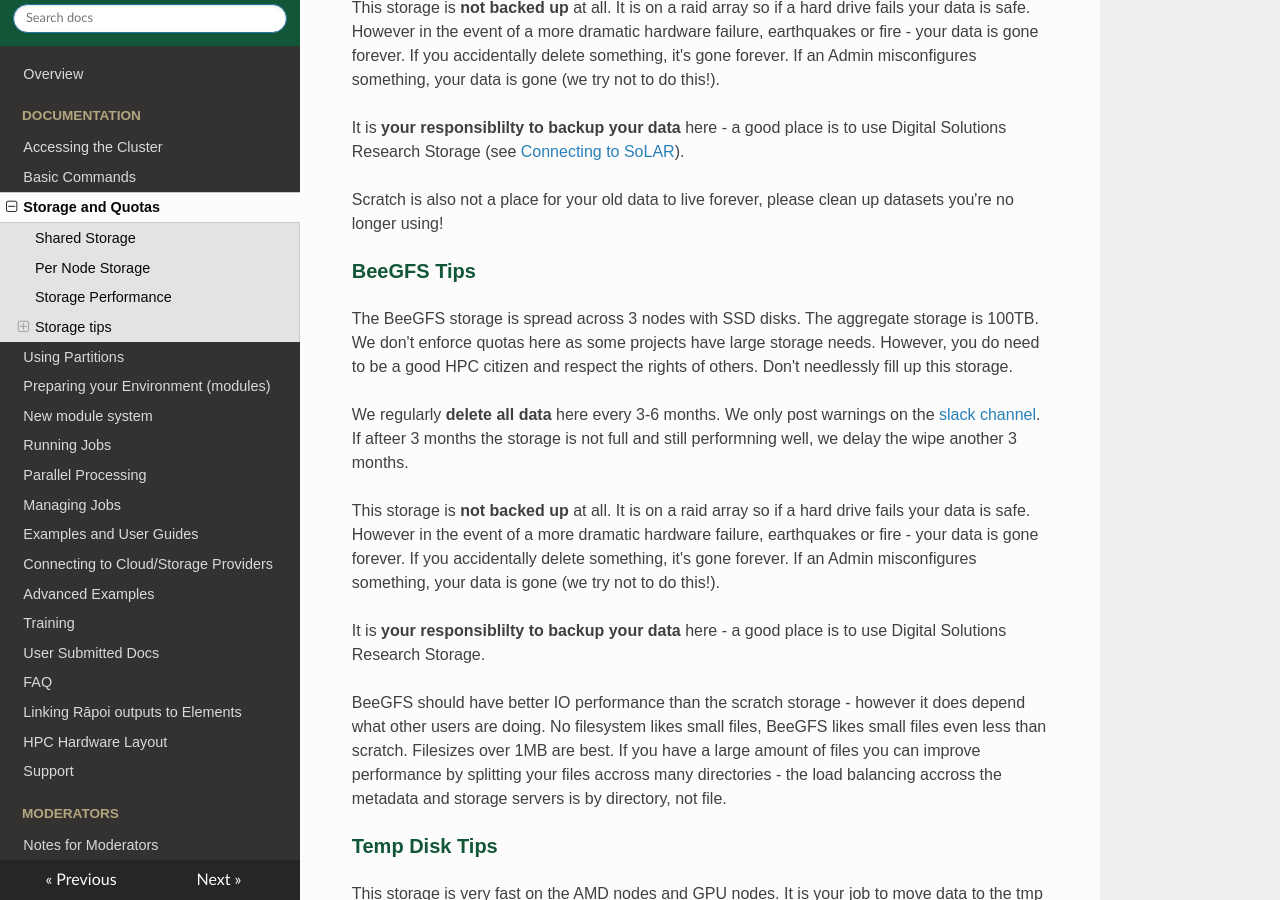
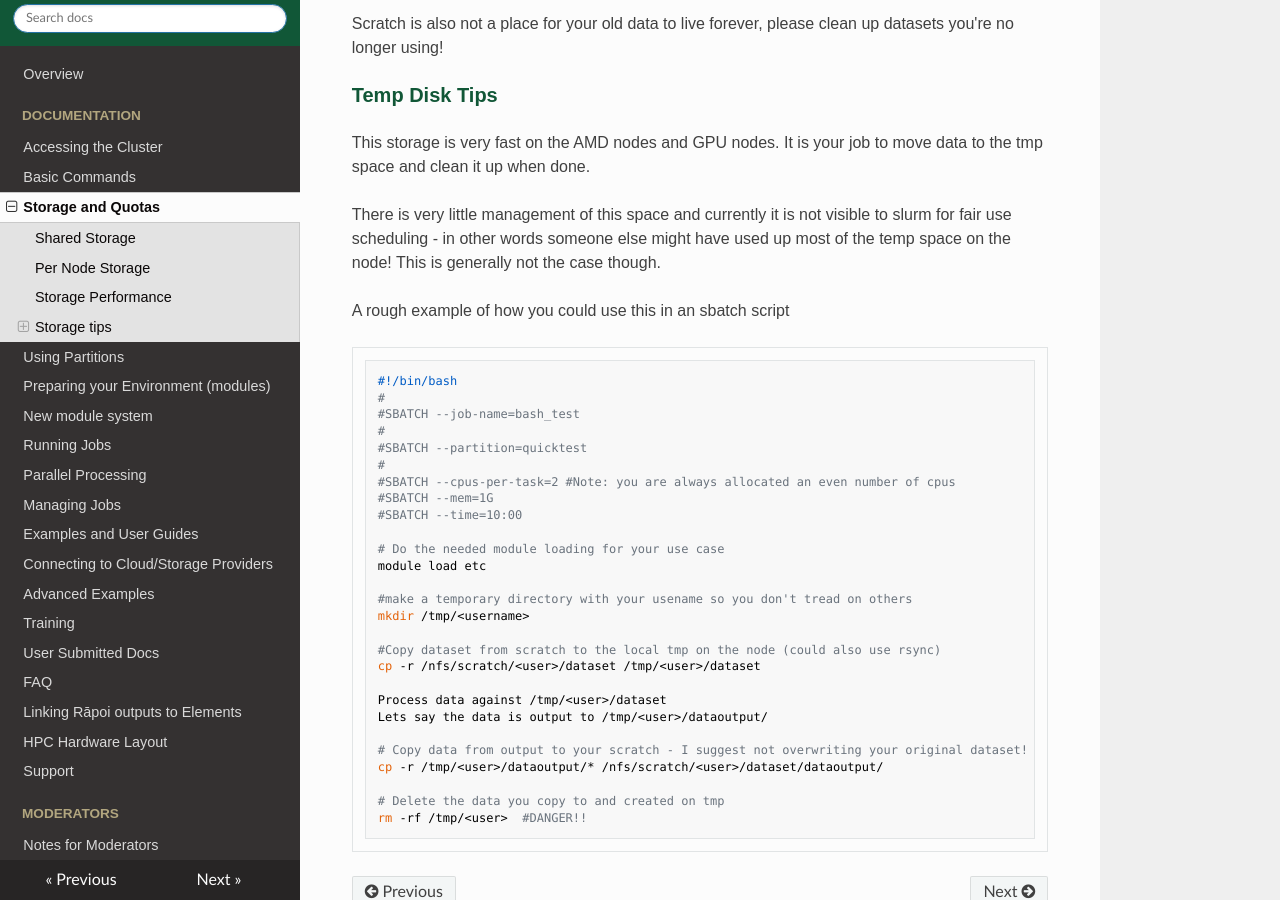
Before and after one commit to vuw-research-computing/raapoi-docs, an MkDocs documentation site: the page built from docs/storage.md, in a window 1280 px wide and 900 px high, scrolled down 2744 px. Built offline with MkDocs 1.6.1, drawn with Linux system fonts in a browser that asks for light colours; nearby versions of some CDN libraries; some web fonts are replaced; some of the changed text lies outside the part shown.

Commit message:
remove mention of beegfs from storage page

````diff
--- a/docs/storage.md
+++ b/docs/storage.md
@@ -7,8 +7,10 @@ Currently users have 3 main storage areas share across every node.  Each node ha
 
 * __/nfs/scratch/USERNAME__ - This is your scratch space, each user has a *5 TB* quota limit. This data is *not backed up!*  [Scratch directory tips](storage/scratch.md)
 
+<!--
 * __/beegfs-volatile/USERNAME__ - This is fast parallel filesystem.  There is no quota enforcement here.  There is 100TB of total space. This data is *not backed up!* **All data on this storage is periodically deleted**
 [BeeGFS tips](storage/beegfs.md)
+-->
 
 Note: Home directory quotas cannot be increased, however if you need more space in your scratch folder let us know.
 
@@ -44,7 +46,6 @@ For more info see [Temp Disk Tips](storage/tmp.md).
 graph TD
    A(Home and Research Storage) --> B
    B[Scratch] --> C
-   C[BeeGFS] --> D
    D[local tmp on AMD nodes]
 ```
 <figcaption>Figure 1: Storage speed hierarchy. The slowest storage is your user home directory as well as any mounted research storage. The trade off for this is that this data is replicated off site as well as backed up by Digital Solutions. The fastest is the local tmp space on the AMD nodes - it is usually deleted shortly after you logout and only visible to the node it's on, but it is extremely fast with excellent IO performance.
@@ -65,10 +66,5 @@ include-markdown "storage/scratch.md"
 
 
 {%
-include-markdown "storage/beegfs.md"
-%}
-
-
-{%
 include-markdown "storage/tmp.md"
 %}
````
